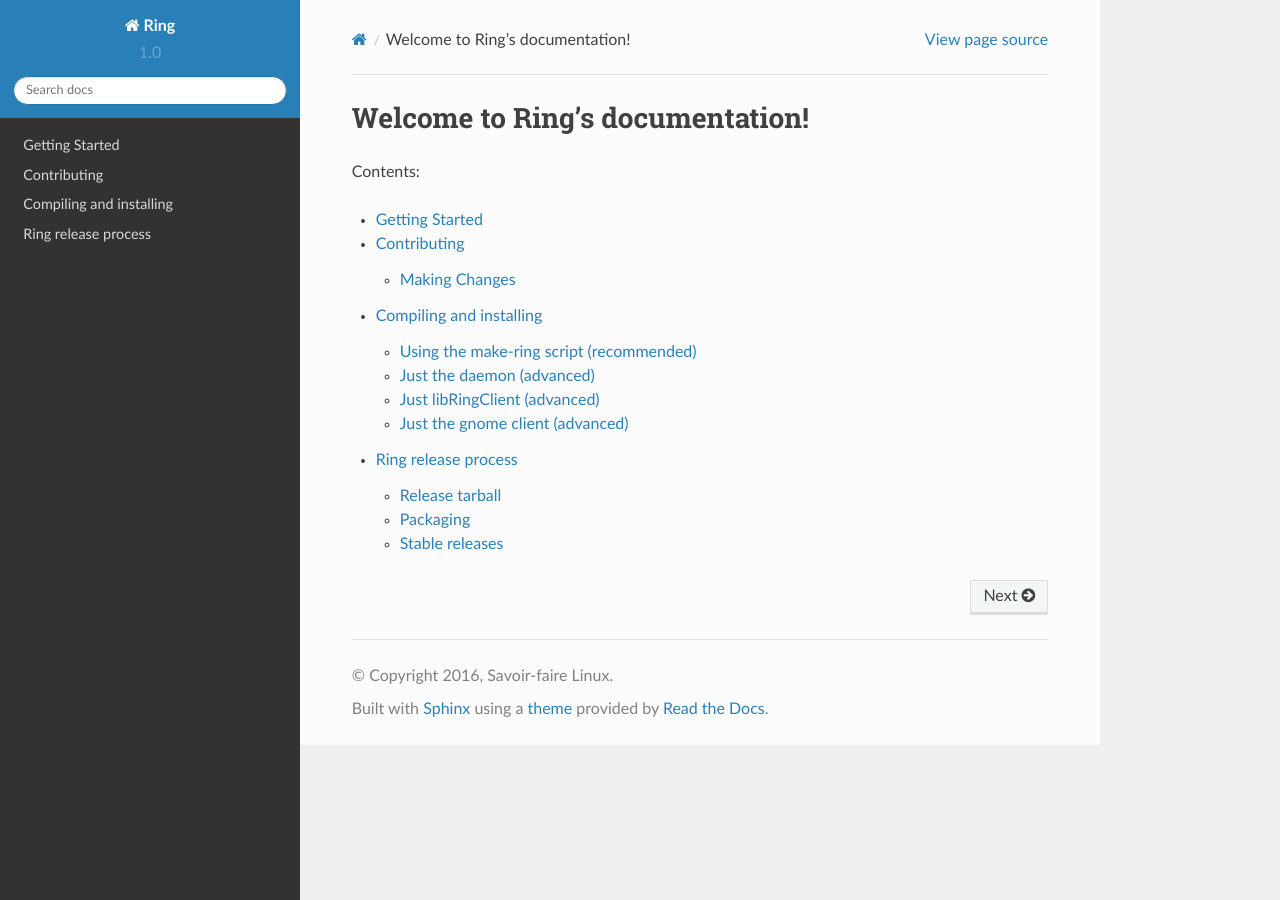
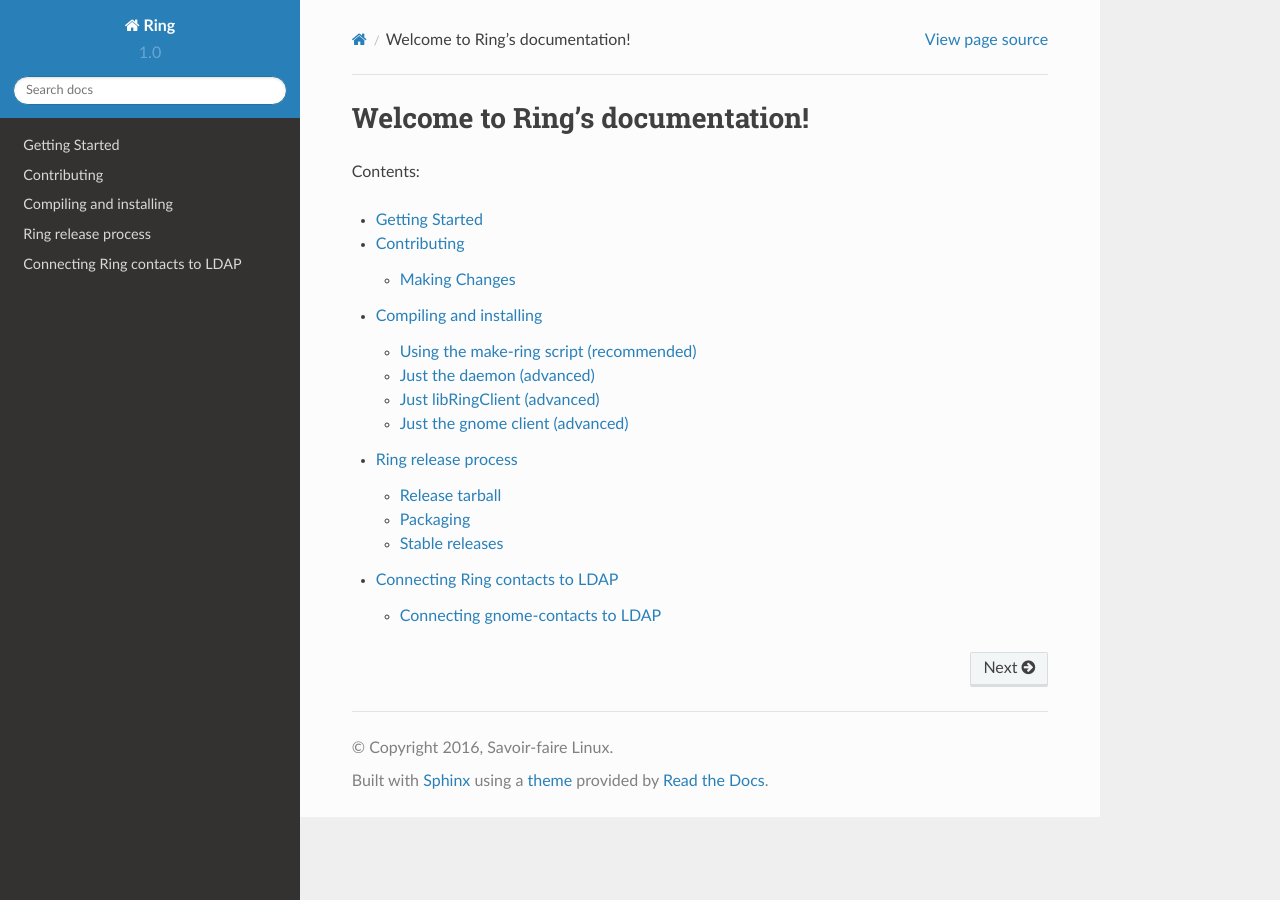
Before and after one commit to savoirfairelinux/jami-project, a Sphinx documentation site: the page built from docs/source/index.rst, in a window 1280 px wide. Built offline with Sphinx 7.4.7 and the Read the Docs theme 2.0.0, drawn with Linux system fonts in a browser that asks for light colours; some of the changed lines change nothing that is shown.

Commit message:
Document linking Ring with LDAP contacts
Change-Id: Ia6eb6edb63595421c6ec11a788650abb18969092
Tuleap: #653

```diff
--- /dev/null
+++ b/docs/source/connecting_to_ldap.rst
@@ -0,0 +1,45 @@
+Connecting Ring contacts to LDAP
+================================
+
+It is possible for Ring to search contacts in an LDAP directory. At the moment, this is only possible with the Gnome client. This is done by configuring gnome-contacts and evolution to search LDAP for contacts.
+
+
+Connecting gnome-contacts to LDAP
+#################################
+
+1. Open Evolution
+2. From the contacts tab, right click and select New Address Book
+
+3. Fill the requested information **depending on your LDAP configuration**. Here is an example:
+
+
+Connecting to LDAP section:
+---------------------------
+
+========================================== =============================
+   Field                                            Value
+========================================== =============================
+**Type**                                   On LDAP Servers
+**name**                                   <choose a name>
+**Autocomplete with this address book**    checked
+**server**                                 hostname of your LDAP server
+**port**                                   port of your LDAP server
+**Authentication Method**                  Using distinguished name (DN)
+**Authentication Username**                <ldap username>
+========================================== =============================
+
+Using LDAP section:
+-------------------
+
+============================= =============================
+      Field                             Value
+============================= =============================
+Search base                   ou=Users,dc=enterprise,dc=net
+Search Scope                  Subtree
+Download limit                100
+Browse until limit is reached checked
+============================= =============================
+
+4. Launch gnome-contacts. You should be asked for your LDAP password and the LDAP contacts will appear.
+
+5. Launch Ring and your LDAP contacts will be shown.
--- a/docs/source/index.rst
+++ b/docs/source/index.rst
@@ -10,3 +10,4 @@
    contributing
    compiling_and_installing/index
    releasing
+   connecting_to_ldap
```
